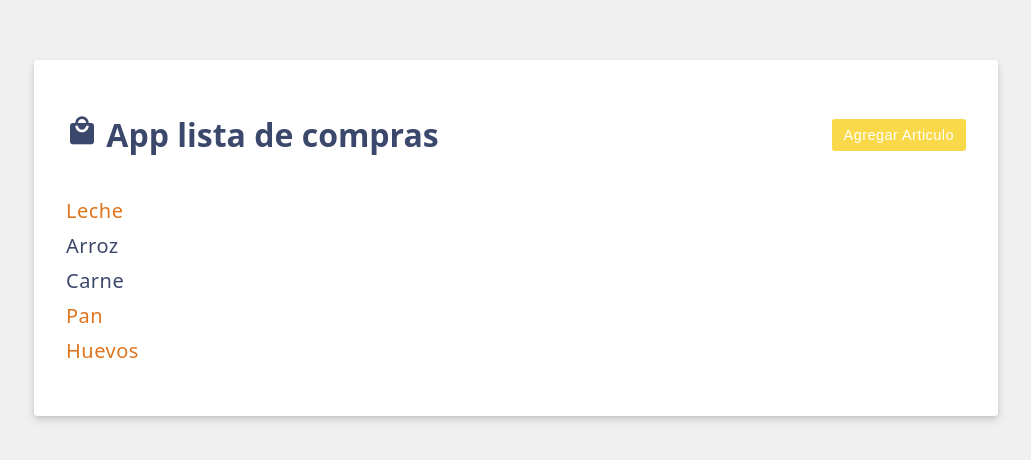
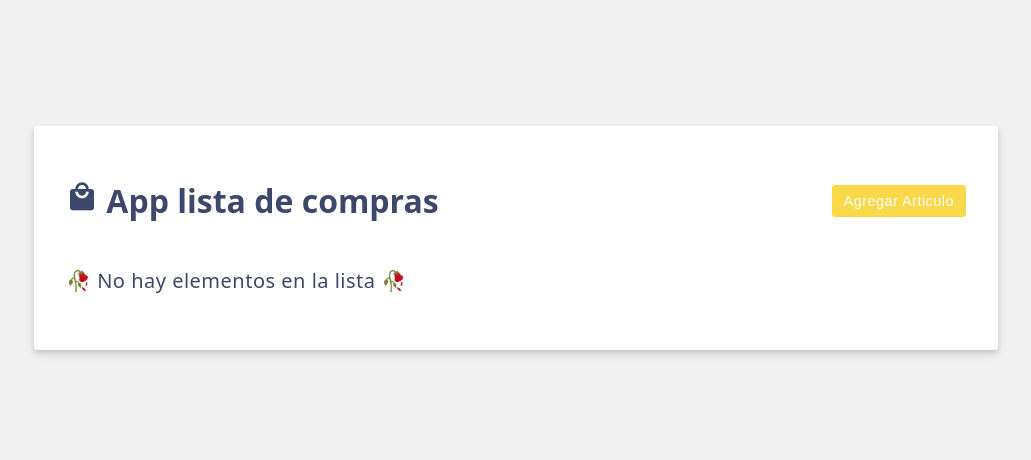
Before and after one commit to GaonaRiveraDiegoGael/VueJs-ShoppingCart, a Vue app: page / in a window 1280 px wide. Shown: the part 162-622 px from the top of the page, without its empty margins (124-1155 px from the left). Built offline with nearby package versions, Linux system fonts and the light colour scheme.

Commit message:
⭐ FEAT: Highpriority

```diff
--- a/src/App.vue
+++ b/src/App.vue
@@ -9,11 +9,11 @@ const shoppingIcon = ref('material-icons shopping-cart-icon');
 // Creando una referencia reactiva
 // para alamacenar el valor de la lista
 const items = ref([
-  { id: 0, label: 'Leche', purchased: false, highPriority: true },
-  { id: 1, label: 'Arroz', purchased: false, highPriority: false },
-  { id: 2, label: 'Carne', purchased: true, highPriority: false },
-  { id: 3, label: 'Pan', purchased: false, highPriority: true },
-  { id: 4, label: 'Huevos', purchased: true, highPriority: true }
+//   { id: 0, label: 'Leche', purchased: false, highPriority: true },
+//   { id: 1, label: 'Arroz', purchased: false, highPriority: false },
+//   { id: 2, label: 'Carne', purchased: true, highPriority: false },
+//   { id: 3, label: 'Pan', purchased: false, highPriority: true },
+//   { id: 4, label: 'Huevos', purchased: true, highPriority: true }
 ]);
 const togglePurchased = (item) => {
   item.purchased = !item.purchased
```
